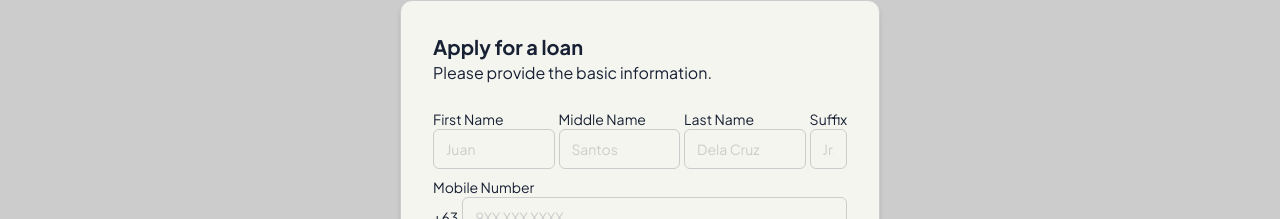
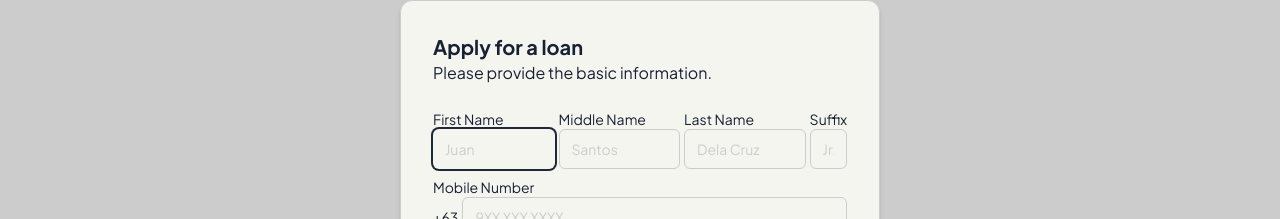
Before and after one commit to seancyrill/auto-loans, a Next.js app: page /form in a window 1280 px wide. Shown: the part 177-396 px from the top of the page. Built offline with nearby package versions, Linux system fonts and the light colour scheme.

Commit message:
minor fixes

```diff
--- a/src/app/form/components/name-fields.tsx
+++ b/src/app/form/components/name-fields.tsx
@@ -1,13 +1,25 @@
+"use client"
+
 import { useApplication } from "@/app/context/form-context"
 import { Input } from "@/app/ui/input"
+import { useEffect, useRef } from "react"
 
 export default function NameFields() {
   const { applicationData, updateApplicationData } = useApplication()
+  const fnRef = useRef<HTMLInputElement>(null)
+
+  useEffect(() => {
+    if (fnRef.current && !applicationData.firstName) {
+      fnRef.current?.focus()
+    }
+  }, [])
+
   return (
     <div className="flex w-full flex-nowrap gap-1">
       <Input
         value={applicationData.firstName}
         onChange={(e) => updateApplicationData("firstName", e.target.value)}
+        ref={fnRef}
         required
         placeholder="Juan"
         label="First Name"
```
Also changed, not shown: src/templates/req.txt.
